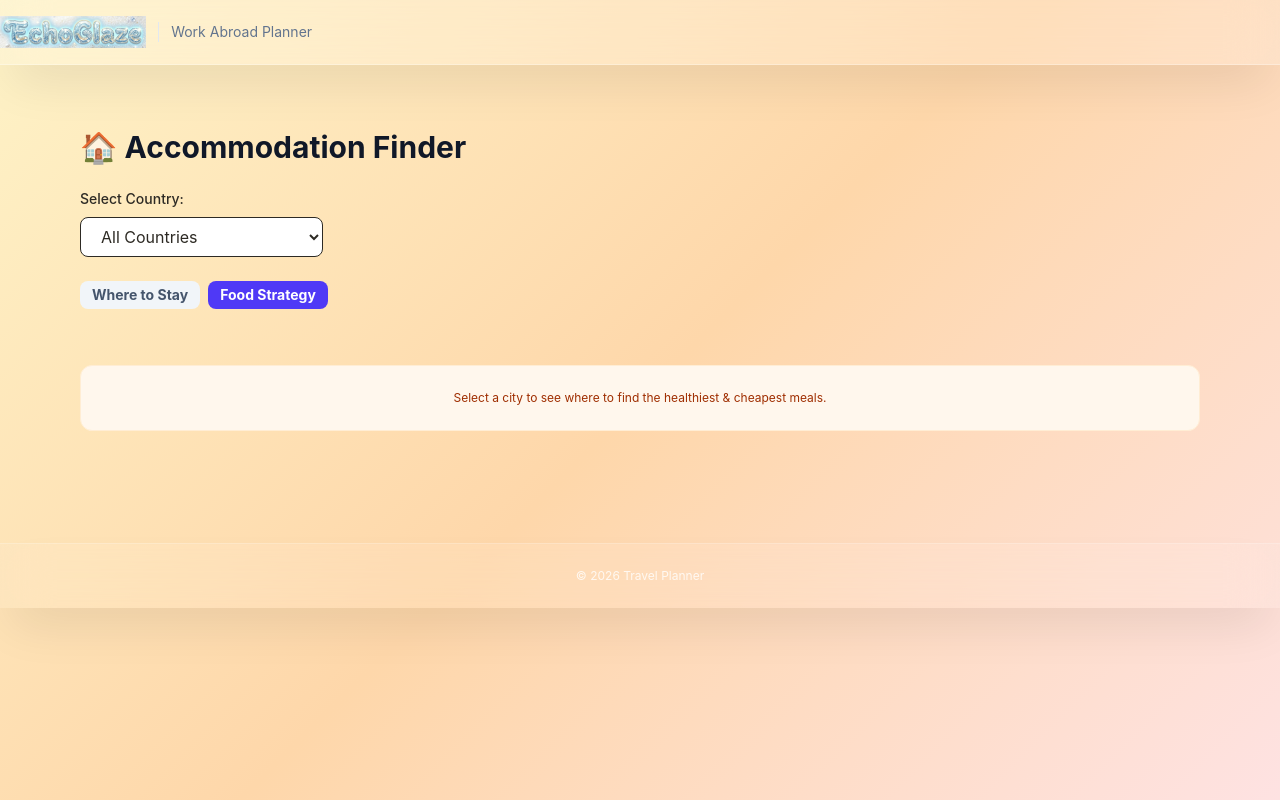
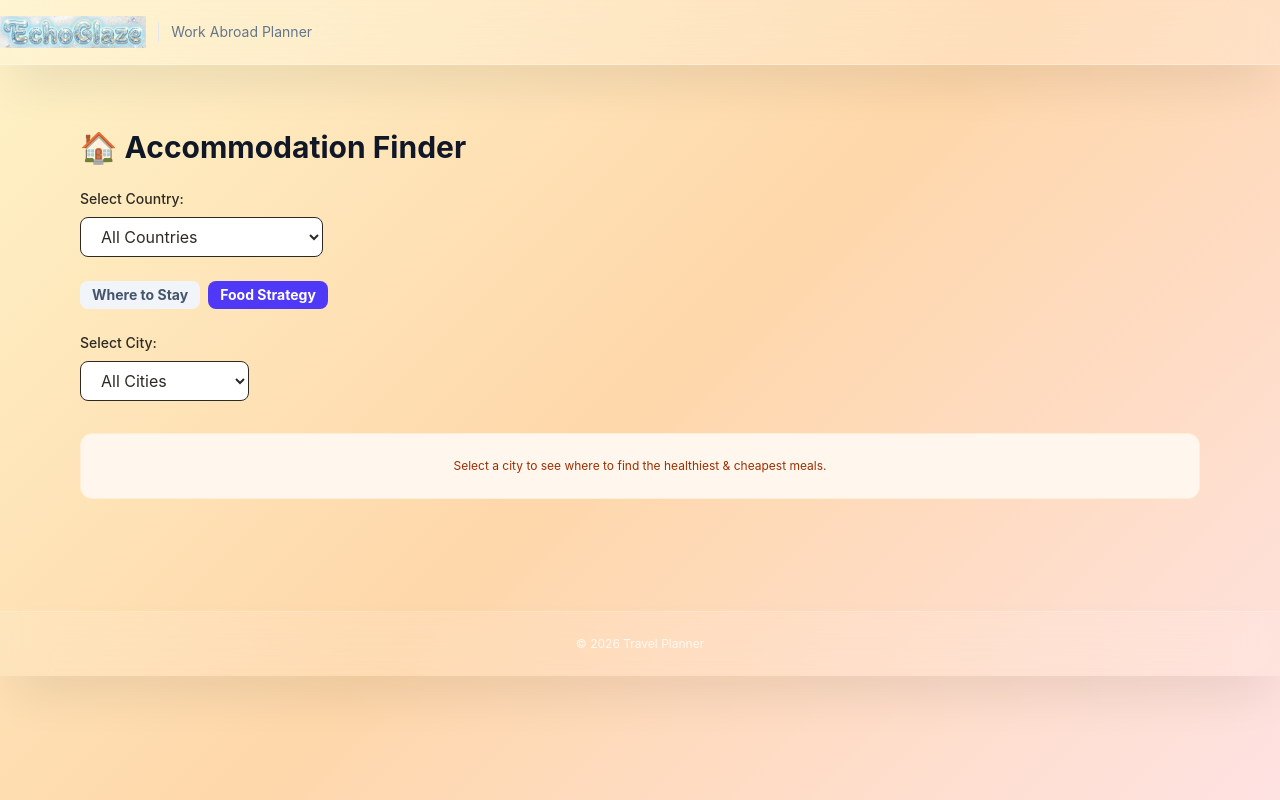
Before and after one commit to wgrea/EchoGlaze, a SvelteKit app: page /accommodation in a window 1280 px wide. Both pictures are taken after a click on the button "Food Strategy". Built offline with nearby package versions, Linux system fonts and the light colour scheme.

Commit message:
Update +page.svelte

```diff
--- a/src/routes/accommodation/+page.svelte
+++ b/src/routes/accommodation/+page.svelte
@@ -39,9 +39,13 @@
   $: selectedCity = cities.find(c => c.id === selectedCityId) || null;
 
   // Reset City when Country changes to show ALL hostels for that country
-  $: if (selectedCountryId) {
-    selectedCityId = 'all';
-  }
+let prevCountryId = selectedCountryId;
+
+$: if (selectedCountryId !== prevCountryId) {
+  selectedCityId = 'all';
+  prevCountryId = selectedCountryId;
+}
+
 
   // Run the filter automatically whenever any selection or filter changes
   $: {
@@ -150,8 +154,22 @@
     {/if}
 
     {#if mode === 'food'}
-      <div class="flex flex-wrap gap-4 mt-6 mb-6">
-        </div>
+<div class="flex flex-wrap gap-4 mt-6 mb-6">
+  <div>
+    <label for="city-select-food" class="block text-sm font-medium mb-2">Select City:</label>
+    <select
+      id="city-select-food"
+      bind:value={selectedCityId}
+      class="px-4 py-2 border rounded-lg bg-white"
+    >
+      <option value="all">All Cities</option>
+      {#each filteredCities as city}
+        <option value={city.id}>{city.name}</option>
+      {/each}
+    </select>
+  </div>
+</div>
+
 
       {#if selectedCity?.foodStrategy}
         <FoodStrategyCard strategy={selectedCity.foodStrategy} />
```
